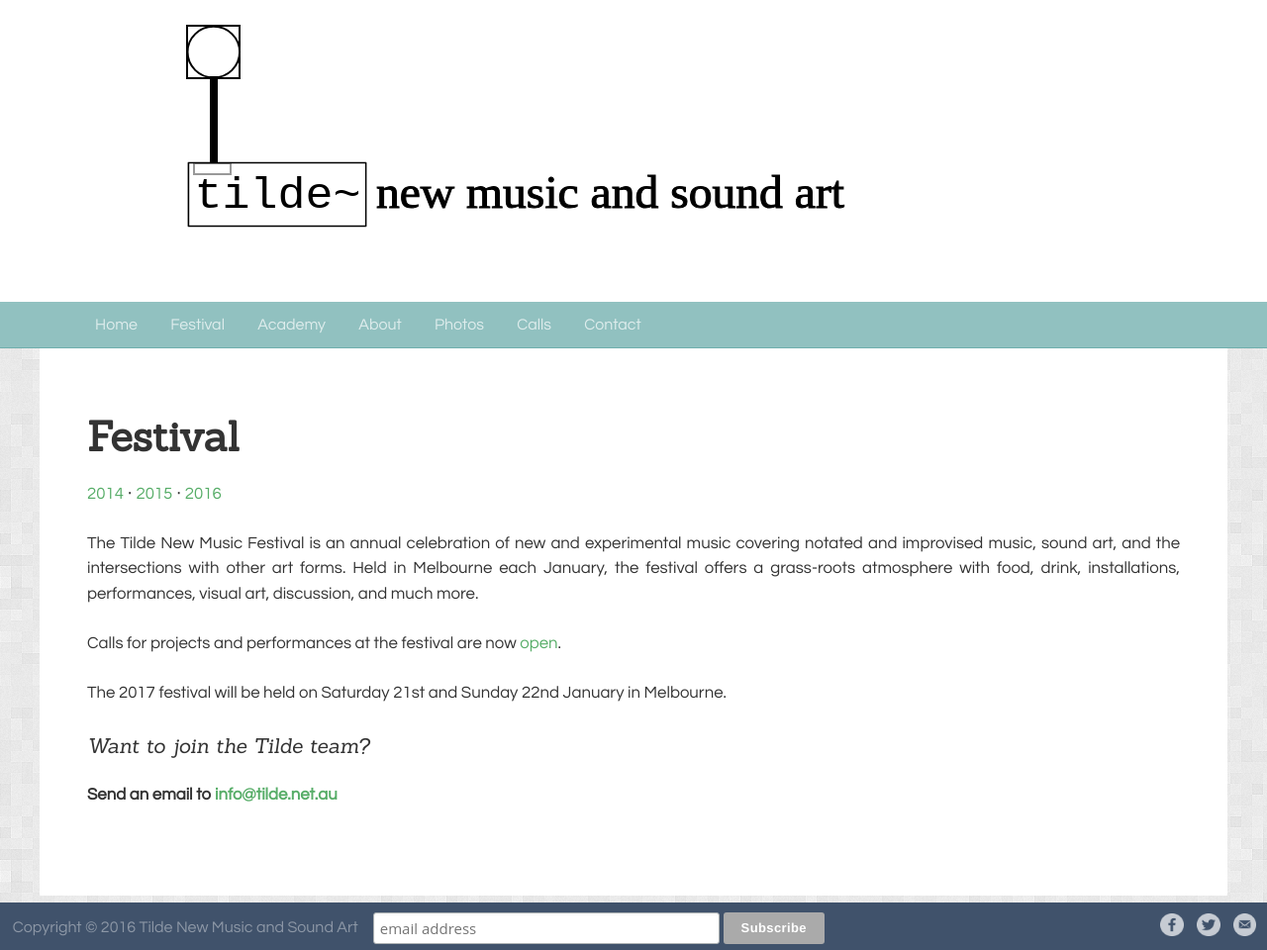
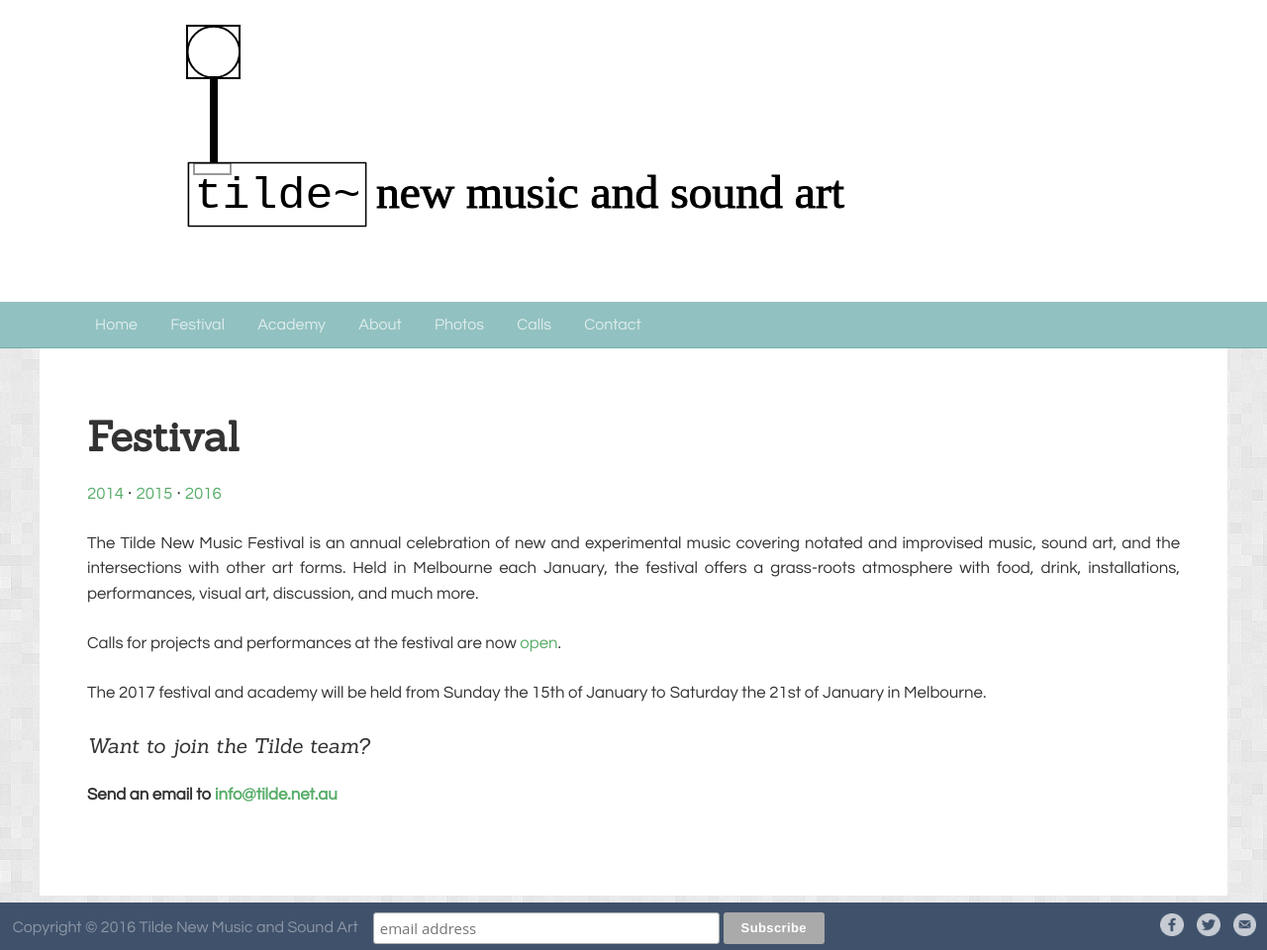
Before and after one commit to unclewalter/tilde-festival-website, a Jekyll site: the page built from pages/festival.md, in a window 1280 px wide. Shown: the whole page at 99% size. Built offline with Jekyll 4.4.1, drawn with Linux system fonts in a browser that asks for light colours.

Commit message:
Updated dates.

```diff
--- a/pages/festival.md
+++ b/pages/festival.md
@@ -10,7 +10,7 @@
 
 Calls for projects and performances at the festival are now [open](/calls).
 
-The 2017 festival will be held on Saturday 21st and Sunday 22nd January in Melbourne.
+The 2017 festival and academy will be held from Sunday the 15th of January to Saturday the 21st of January in Melbourne.
 
 ## Want to join the Tilde team?
 
```
